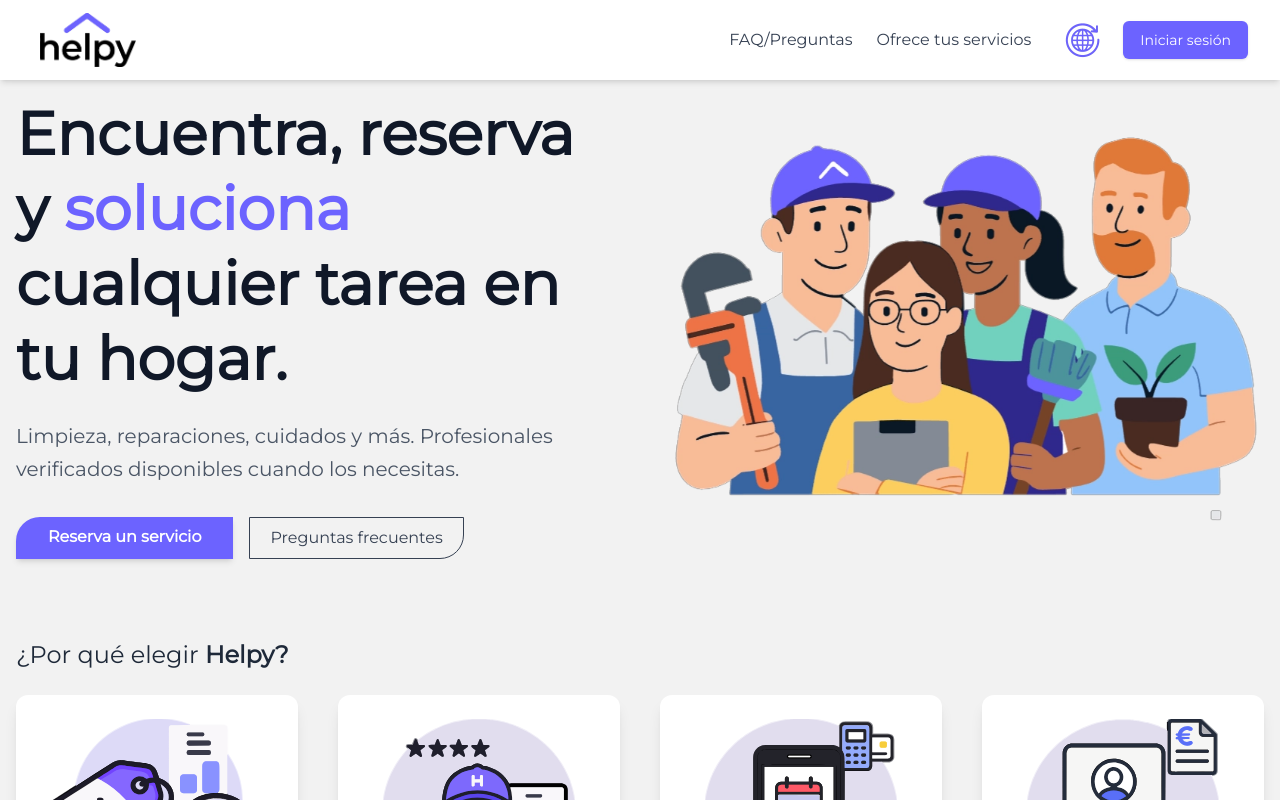
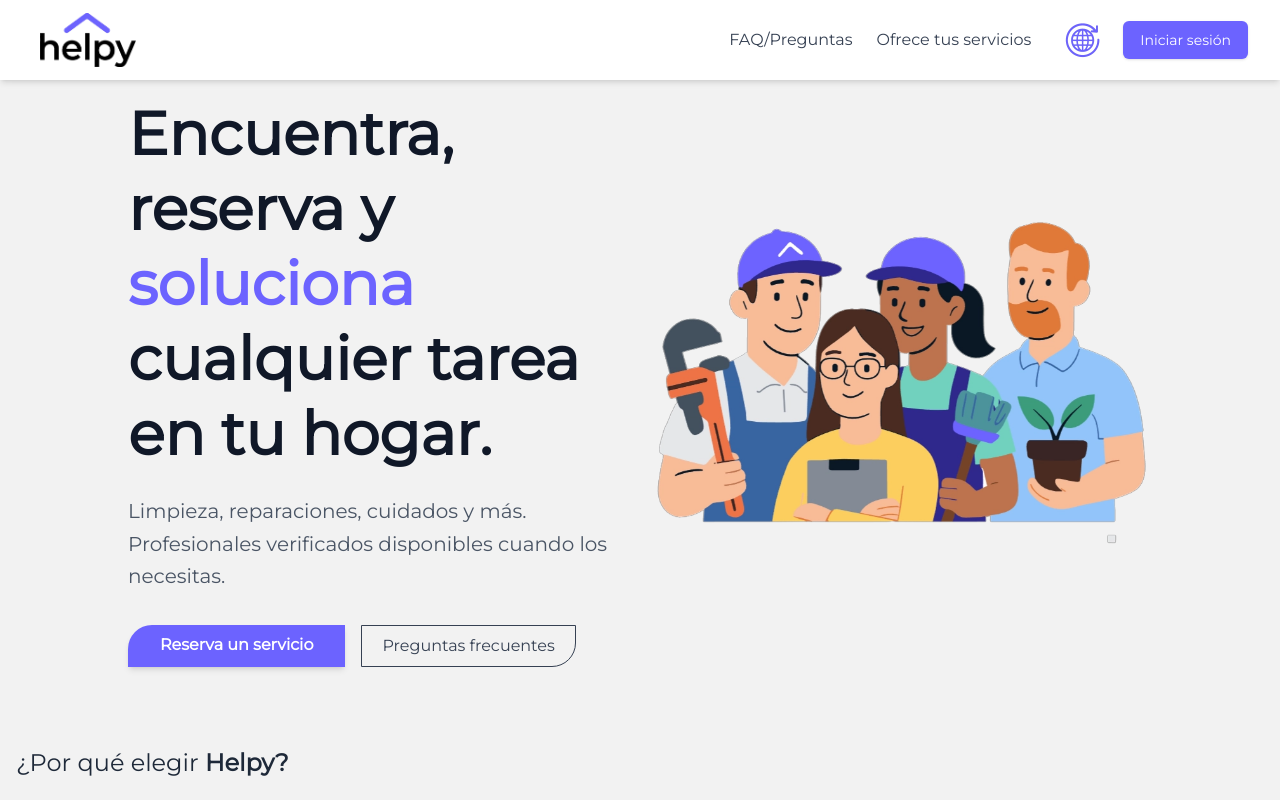
Before and after one commit to GuilleMarejada/helpy, a Nuxt app: page / in a window 1280 px wide. Shown: the top 800 px of the page. Built offline with nearby package versions, Linux system fonts and the light colour scheme.

Commit message:
Update container layout for improved spacing and alignment

```diff
--- a/pages/index.vue
+++ b/pages/index.vue
@@ -22,8 +22,8 @@
     </div>
     <ModalLogin :show="showLoginModal" @close="showLoginModal = false" />
 
-    <div class="container mx-auto px-4 py-4">
-      <div class="flex flex-col lg:flex-row items-center justify-between gap-12">
+    <div class="container mx-auto px-24 py-4">
+      <div class="flex flex-col lg:flex-row items-center justify-between gap-4 px-8">
         <div class="lg:w-1/2">
           <h1 class="text-5xl md:text-6xl font-extrabold leading-tight mb-6 text-gray-900">
             Encuentra, reserva y <span class="text-[#6C63FF]">soluciona</span> cualquier tarea en tu hogar.
```
